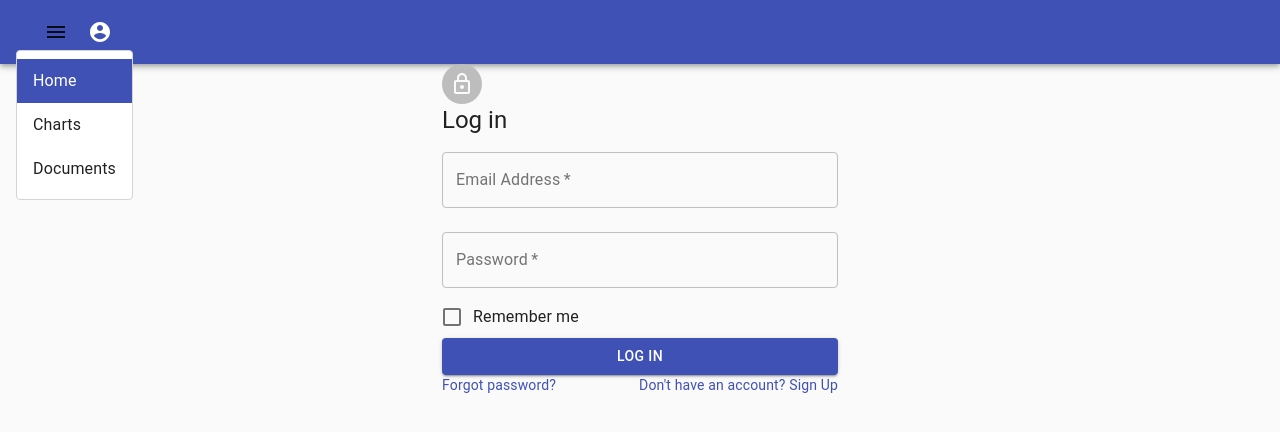
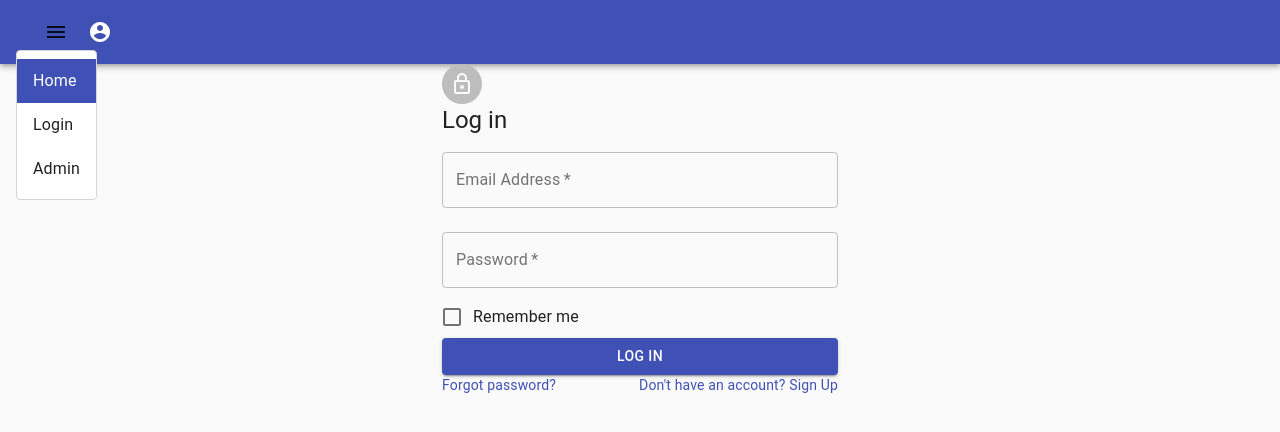
Before and after one commit to vor-obey/CRM-for-Small-Business, a React (Create React App) app: page /login in a window 1280 px wide. Both pictures are taken after a click on the button 56 px from the left and 32 px from the top of the page. Shown: the top 432 px of the page. Built offline with nearby package versions, Linux system fonts and the light colour scheme.

Commit message:
add menu items

```diff
--- a/src/components/Navigation/Hamburger/Hamburger.js
+++ b/src/components/Navigation/Hamburger/Hamburger.js
@@ -91,18 +91,18 @@ function Hamburger() {
                     <StyledMenuItem
                         button
                         component={Link}
-                        to="/">
+                        to="/login">
                         <ListItemText
-                            primary="Charts"
+                            primary="Login"
                             onClick={handleClose}
                         />
                     </StyledMenuItem>
                     <StyledMenuItem
                         button
                         component={Link}
-                        to="/">
+                        to="/admin">
                         <ListItemText
-                            primary="Documents"
+                            primary="Admin"
                             onClick={handleClose}
                         />
                     </StyledMenuItem>
--- a/src/pages/Login.js
+++ b/src/pages/Login.js
@@ -64,7 +64,7 @@ export default class Login extends Component{
                     <Typography component="h1" variant="h5">
                         Log in
                     </Typography>
-                    <form Validate onSubmit={this.submitForm} >
+                    <form noValidate onSubmit={this.submitForm} >
                         <TextField
                             variant="outlined"
                             margin="normal"
```
